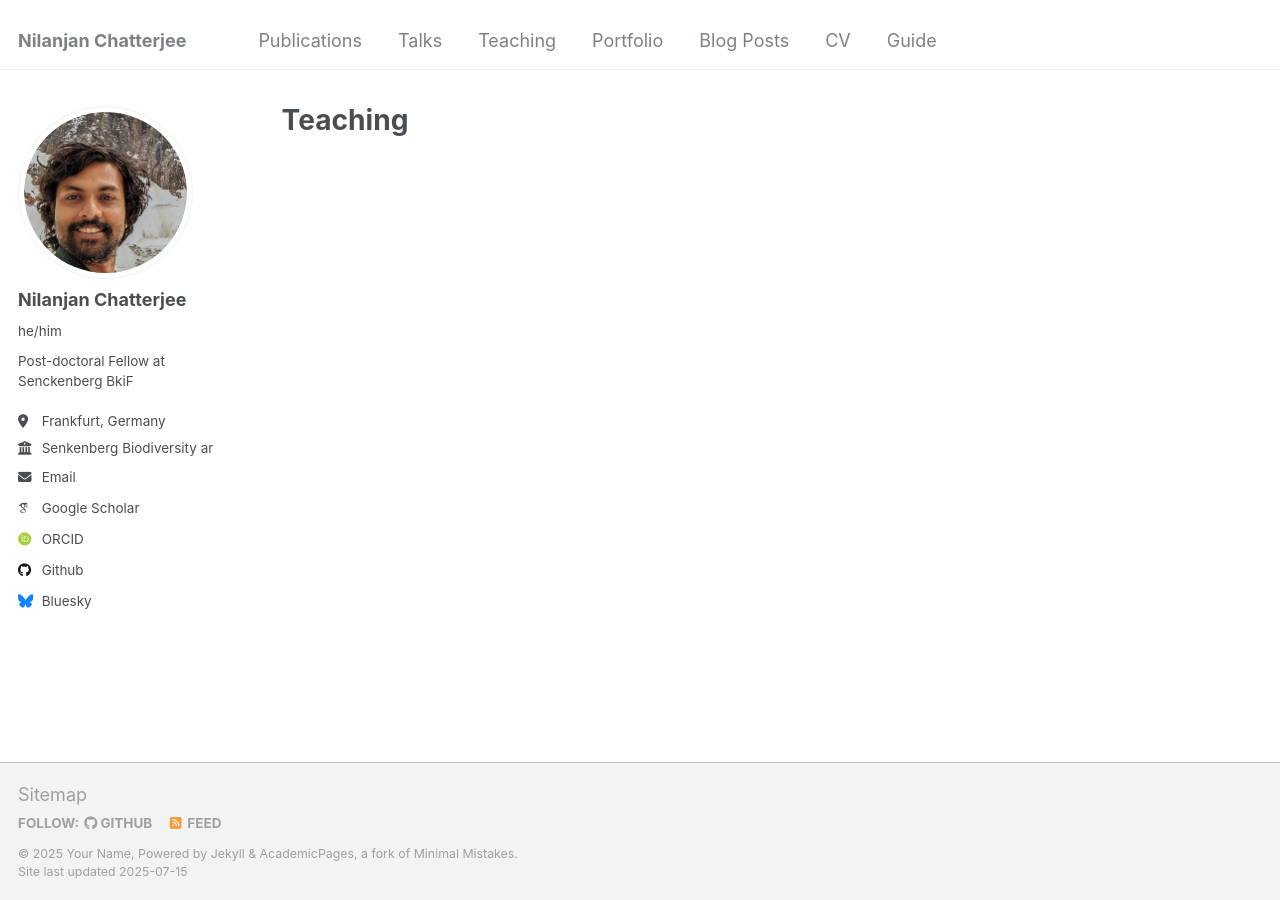
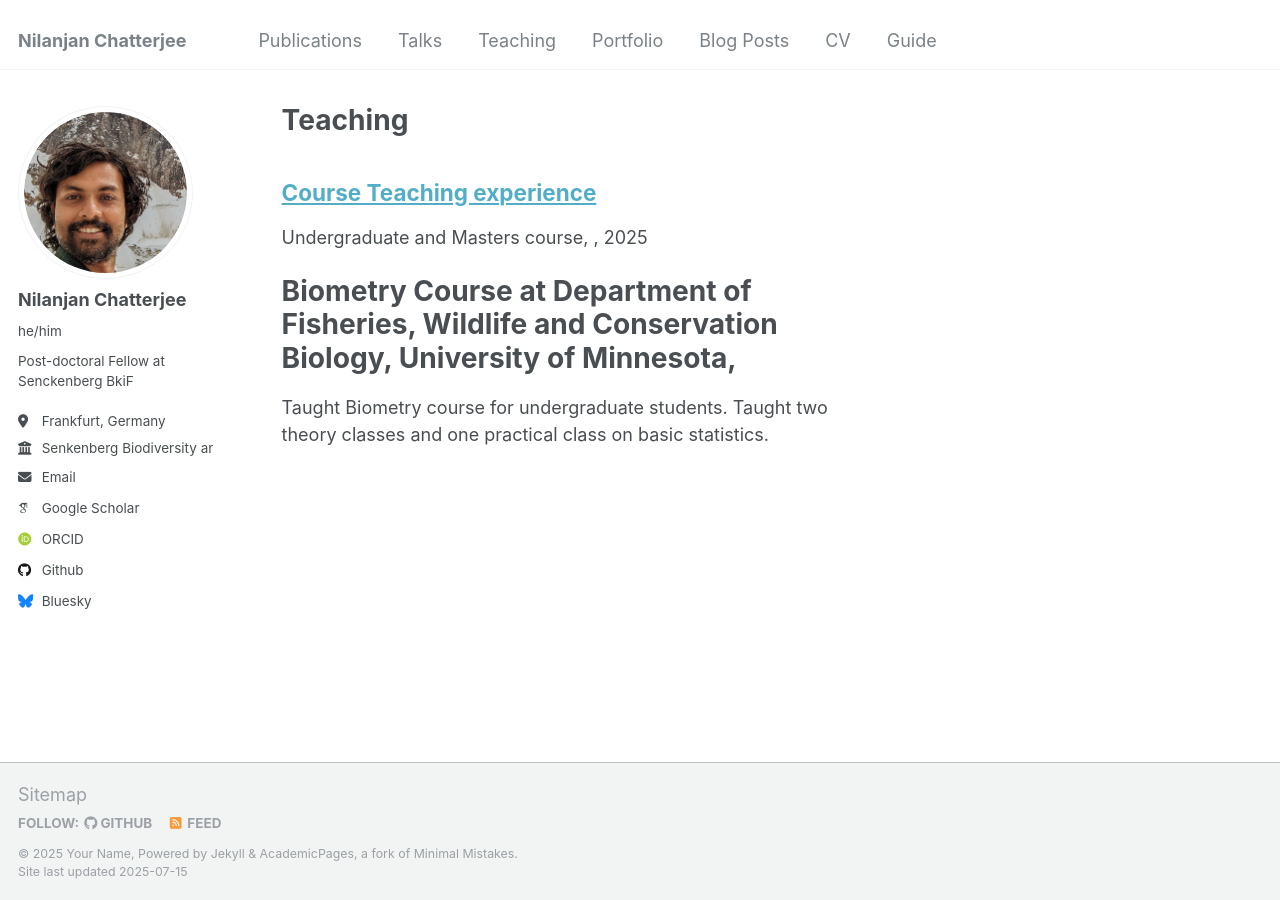
Before and after one commit to nilanjanchatterjee/nilanjanchatterjee.github.io, a Jekyll site: the page built from _pages/teaching.html, in a window 1280 px wide. Built offline with Jekyll 4.4.1, drawn with Linux system fonts in a browser that asks for light colours; some web fonts are replaced; a file with an impossible date is left out.

Commit message:
Update 2022-fall-teaching-1.md

```diff
--- a/_teaching/2022-fall-teaching-1.md
+++ b/_teaching/2022-fall-teaching-1.md
@@ -4,15 +4,15 @@ collection: teaching
 type: "Undergraduate and Masters course"
 permalink: /teaching/2022-fall-teaching-1
 venue: ""
-date: 2022-2025
+date: 15-07-2025
 location: " "
 ---
 
 
 Biometry Course at Department of Fisheries, Wildlife and Conservation Biology, University of Minnesota,
 ======
-Covered Biometry course of a week for undergraduate students. Taught two theory classes and one practical class.
+Taught Biometry course for undergraduate students. Taught two theory classes and one practical class on basic statistics.
 
 Movement ecology Module at the Goethe University + Senckenberg Biodiversity and climate Research Institute
 ======
-Taught habitat selection theory and practical for Masters Students at Goethe University
+Taught habitat selection theory and practical for Masters Students at Goethe University, Frankfurt.
```
